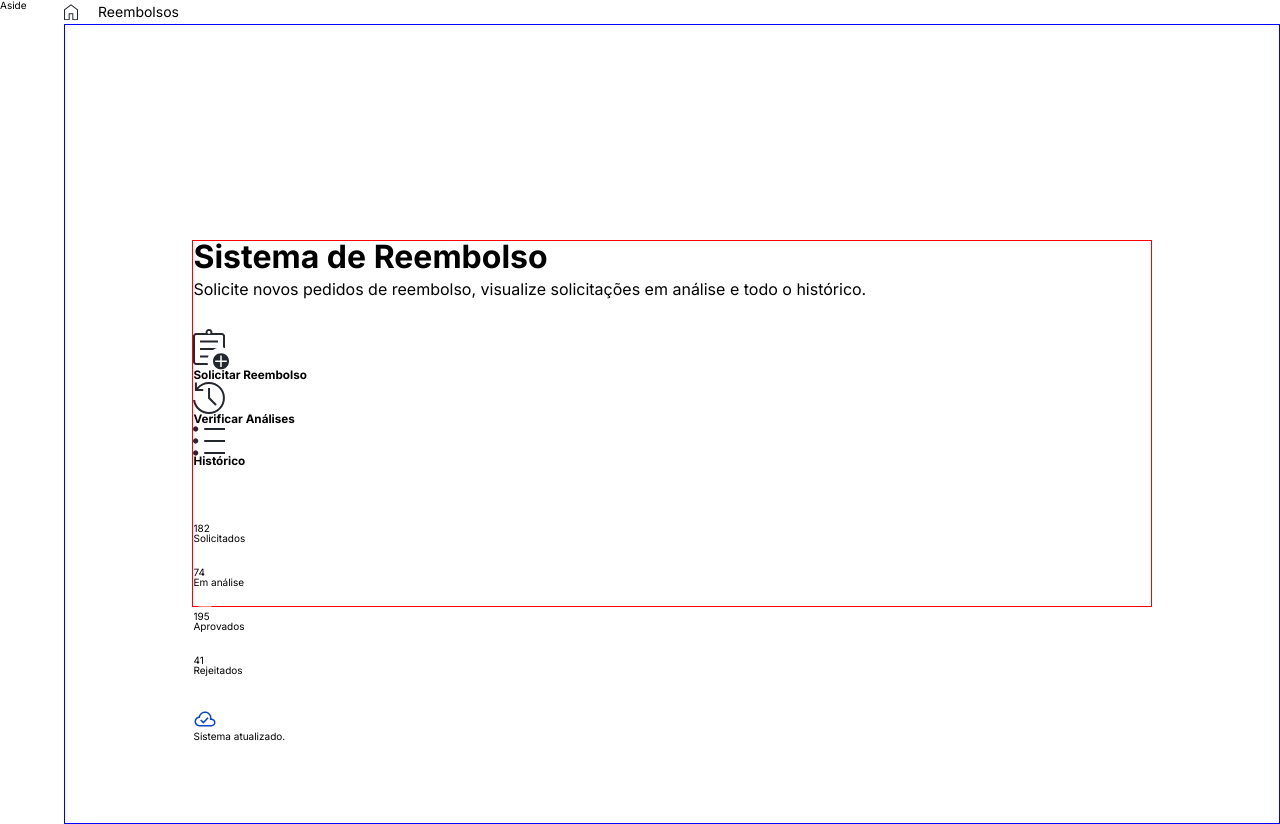
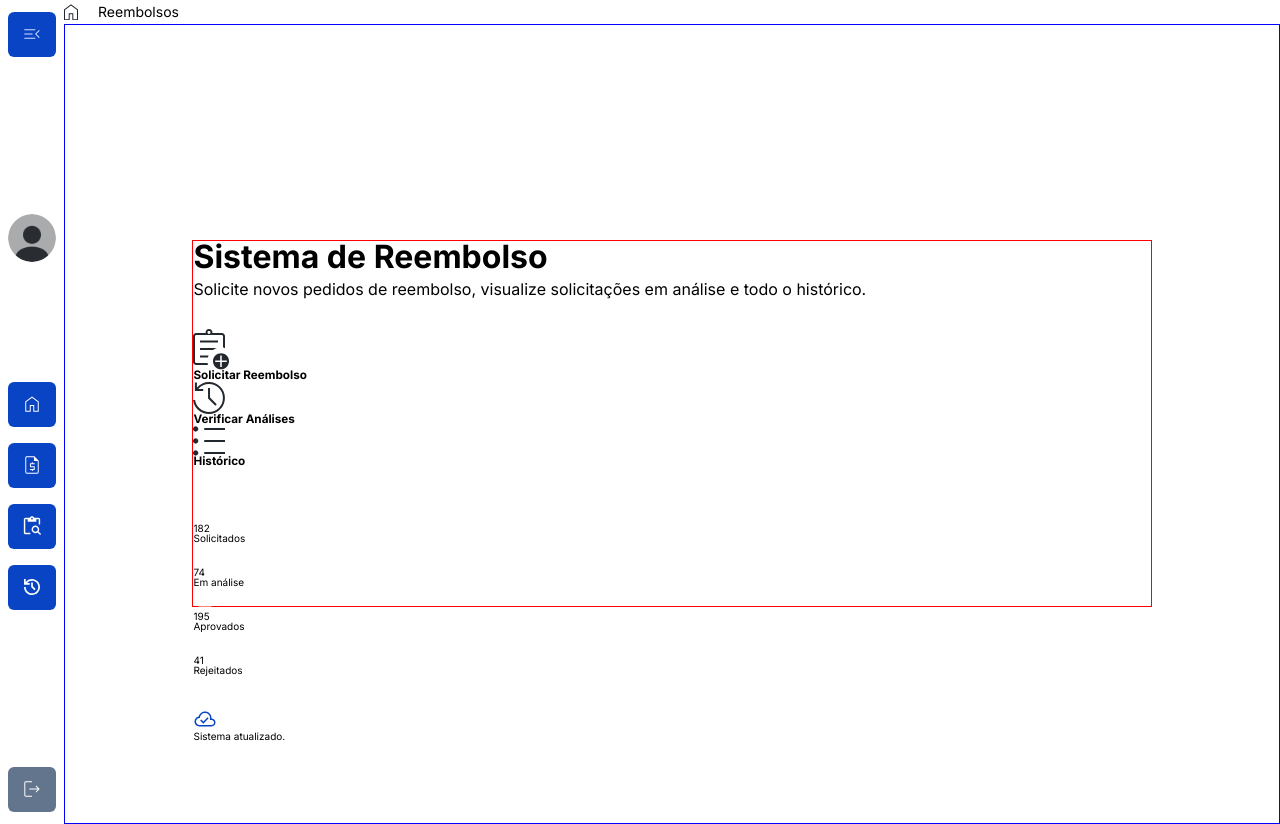
Before and after one commit to rosadevsolutions/2025-vainaweb-sispar, a React (Vite) app: page /reembolsos in a window 1280 px wide. Built offline with nearby package versions, Linux system fonts and the light colour scheme.

Commit message:
trocando aside por navbar

```diff
--- a/src/components/Reembolsos/Reembolsos.jsx
+++ b/src/components/Reembolsos/Reembolsos.jsx
@@ -7,14 +7,13 @@ import IconSolicitarReembolso from "../../assets/Reembolsos/icon-solicitar.svg"
 import IconStatus from "../../assets/Reembolsos/icon-status.svg"
 import IconVerificarAnalises from "../../assets/Reembolsos/icon-verificar.svg"
 import Breadcrumb from "../Breadcrumb/Breadcrumb"
+import NavBar from "../NavBar/NavBar"
 import styles from "./Reembolsos.module.scss"
 
 export default function Reembolsos() {
   return (
     <div className={styles.page__wrapper}>
-      <aside className={styles.aside__wrapper}>
-        Aside
-      </aside>
+      <NavBar />
       <div className={styles.page__content}>
         <Breadcrumb activePage={`Reembolsos`} />
 
```
